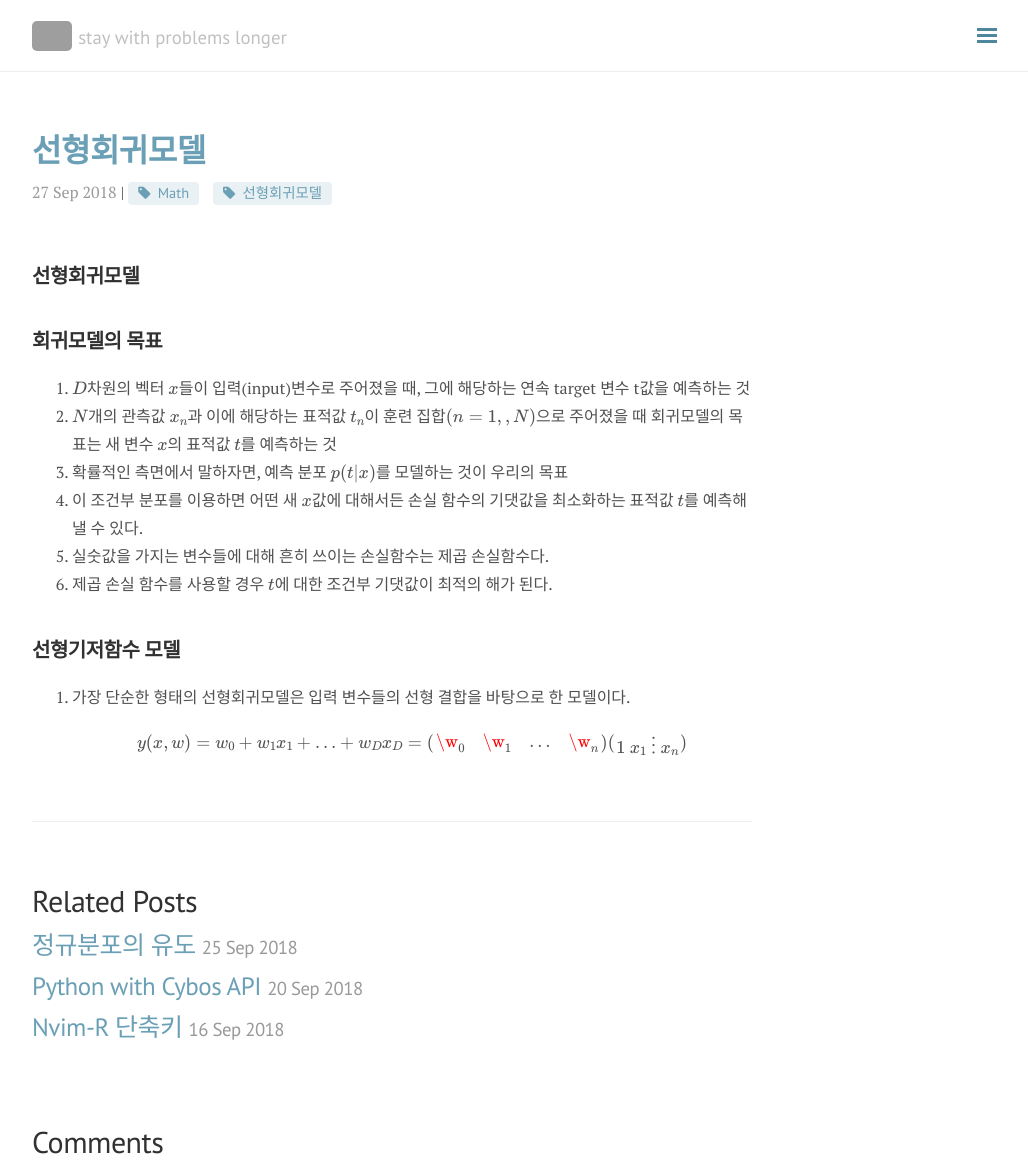
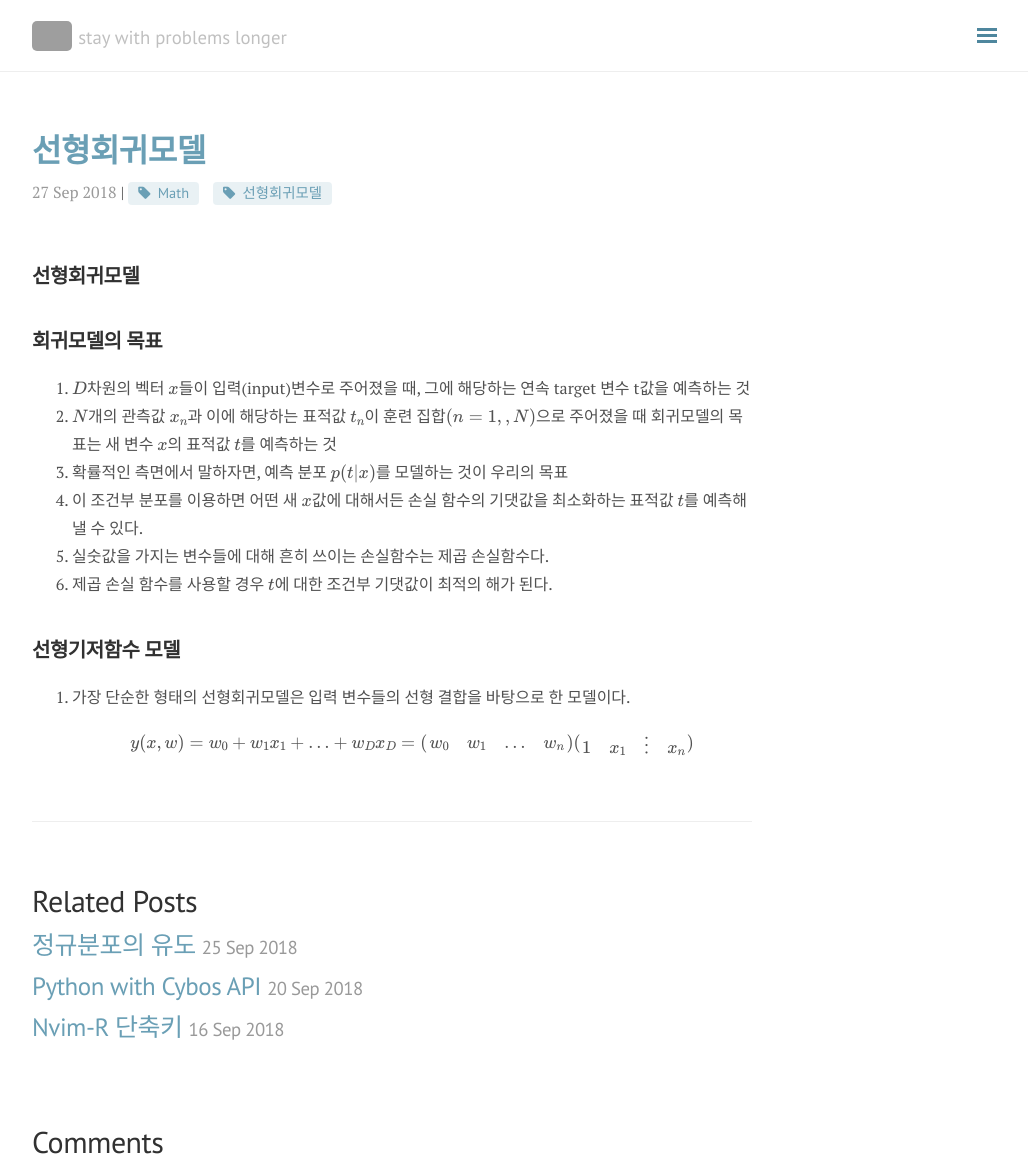
Before and after one commit to seokhoonj/seokhoonj.github.io, a Jekyll site: the page built from _posts/Math/2018-09-27-Math-linear_regression.md, in a window 1280 px wide and 1171 px high. Shown: the whole window, without its empty margins (248-1276 px from the left). Built offline with Jekyll 4.4.1, drawn with Linux system fonts in a browser that asks for light colours; nearby versions of some CDN libraries; formulas are drawn with MathJax 3; comment, search, counter and statistics services are not loaded; grey boxes are pictures that could not be loaded.

```diff
--- a/_posts/Math/2018-09-27-Math-linear_regression.md
+++ b/_posts/Math/2018-09-27-Math-linear_regression.md
@@ -20,4 +20,4 @@ comments: false
 
 ## 선형기저함수 모델
 1. 가장 단순한 형태의 선형회귀모델은 입력 변수들의 선형 결합을 바탕으로 한 모델이다.
-\\( y(x, w) = w\_0 + w\_1x\_1 + ... + w\_Dx\_D  = (\begin{array}{ccc} \w_0 & \w_1 & \ldots & \w_n \end{array}) (\begin{array}{l} 1 \\ x\_1 \\ \vdots \\ x\_n \end{array}) \\)
+\\( y(x, w) = w\_0 + w\_1x\_1 + ... + w\_Dx\_D  = (\begin{array}{ccc} w\_0 & w\_1 & \ldots & w\_n \end{array}) (\begin{array}{c} 1 & x\_1 & \vdots & x\_n \end{array}) \\)
```
